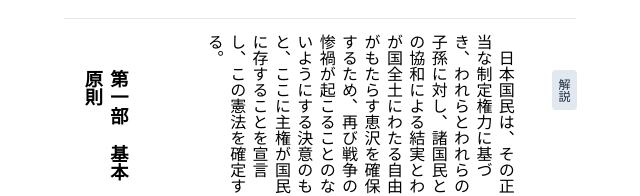
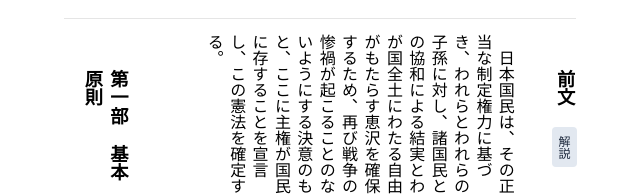
Before and after one commit to lakiryt/constitute, a React (Vite) app in the folder constitute/: page / in a window 1280 px wide. Shown: the part 578-774 px from the top of the page, without its empty margins (320-960 px from the left). Built offline with nearby package versions, Linux system fonts and the light colour scheme.

Commit message:
「前文」の見出しが消えていたので復活させた

```diff
--- a/constitute/src/components/Main.tsx
+++ b/constitute/src/components/Main.tsx
@@ -16,7 +16,7 @@ function Main({ constitution, structure }: { constitution: Constitution; structu
         <TOC structure={structure} />
         <div>
           <h2 id="preamble" className="target:animate-[highlight-fade_3s_ease-out]">
-            <CommentaryBadge commentaryId="preamble" />
+            <span>前文</span> <CommentaryBadge commentaryId="preamble" />
           </h2>
           <p className="indent-[1ic] hover:bg-gray-100 rounded transition-colors">
             {constitution.preamble}
```
